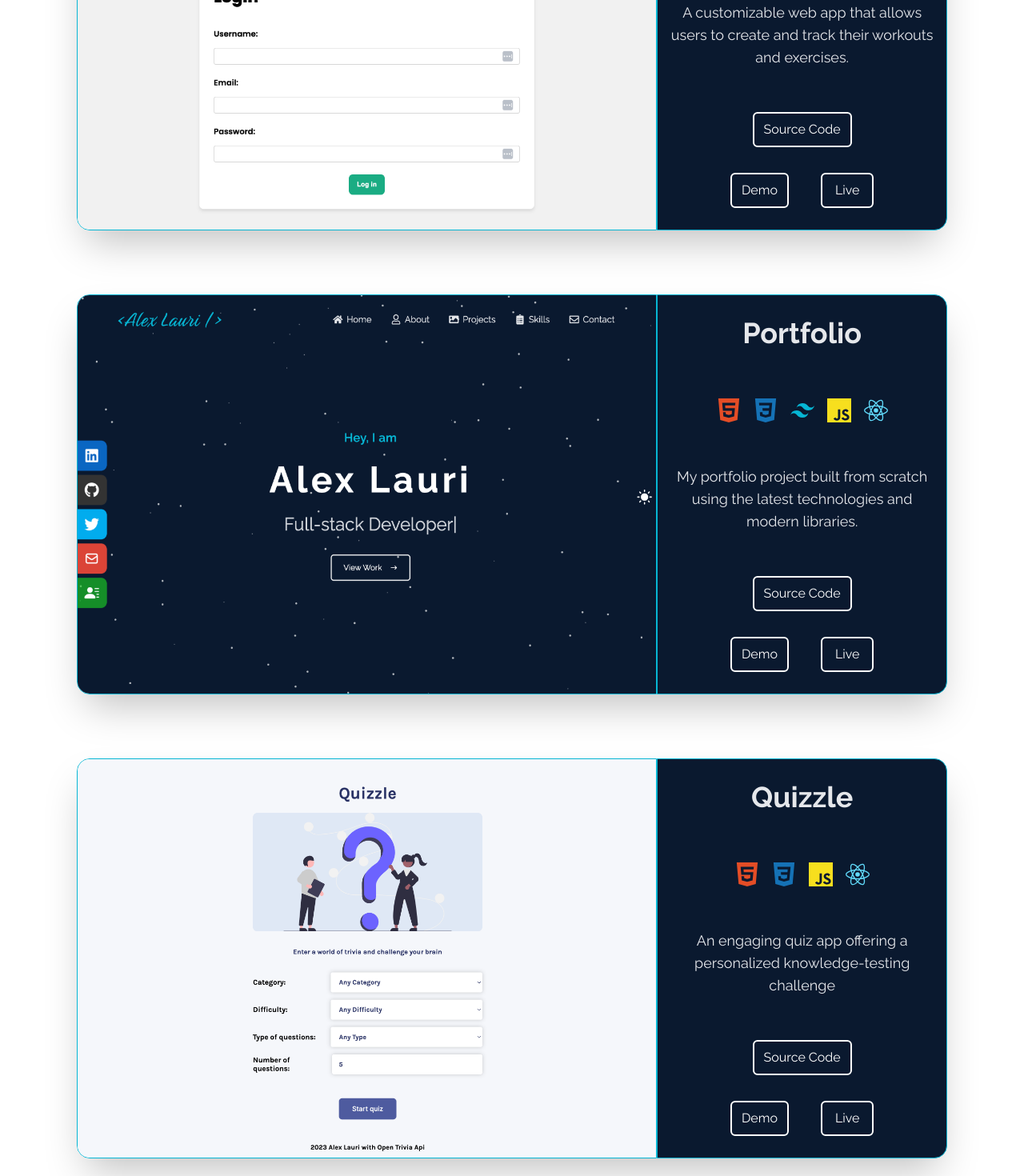
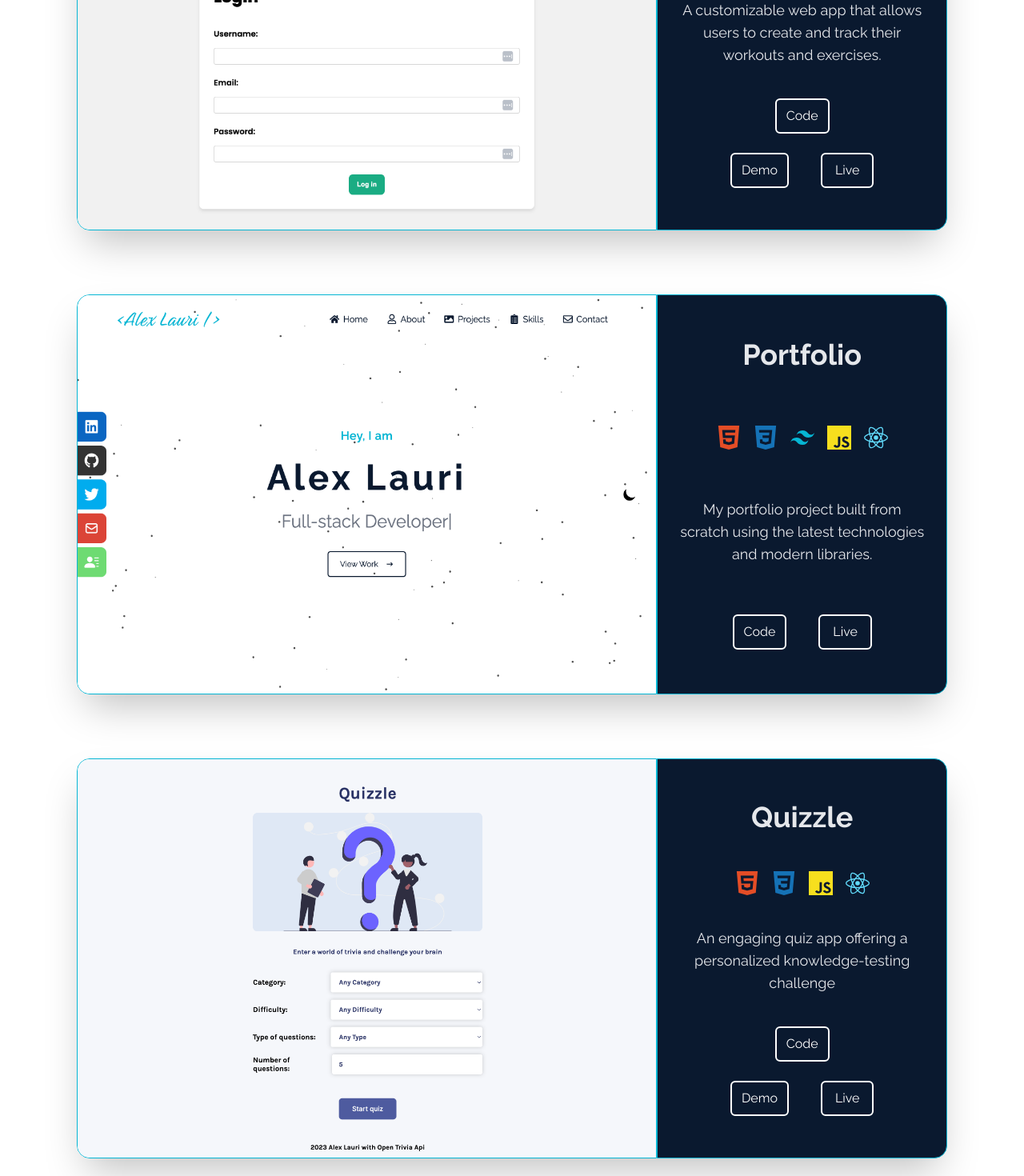
Before and after one commit to Alkxs/Portfolio-projects, a React (Vite) app in the folder portfolio/: page / in a window 1280 px wide. Shown: the part 2160-3630 px from the top of the page at 80% size. Built offline with nearby package versions, Linux system fonts and the light colour scheme; a web font is replaced by a local one.

Commit message:
projects section responsiveness adjusted

```diff
--- a/portfolio/src/components/About.jsx
+++ b/portfolio/src/components/About.jsx
@@ -6,11 +6,11 @@ const About = () => {
     <section name='about'>
       <h2 className='title'>About</h2>
       <div className='container'>
-        <div className='about-card bg-white w-full flex flex-col lg:flex-row justify-center items-center py-16 gap-12 xl:gap-10 lg:p-10 xl:py-16 sm:max-w-md md:max-w-lg lg:max-w-4xl xl:max-w-6xl border rounded-2xl shadow-lg hover:shadow-2xl hover:shadow-black dark:border-cyan-500 dark:bg-dark-main dark:hover:shadow-white  '>
+        <div className='about-card bg-white w-full flex flex-col lg:flex-row justify-center items-center py-16 md:pb-10 gap-12 xl:gap-10 lg:p-10 xl:py-16 sm:max-w-md md:max-w-md lg:max-w-4xl xl:max-w-6xl border rounded-2xl shadow-lg hover:shadow-2xl hover:shadow-black dark:border-cyan-500 dark:bg-dark-main dark:hover:shadow-white  '>
           <div className='flex justify-center items-center lg:w-2/5'>
             <img className='rounded-2xl h-full w-4/5 lg:w-full' src={profile}></img>
           </div>
-          <div className='lg:w-3/5 w-full dark:text-gray-200 flex flex-col justify-start items-center px-12 xl:px-0 xl:pl-10 md:gap-6 xl:gap-8'>
+          <div className='xl:w-3/5 w-full dark:text-gray-200 flex flex-col justify-start items-center px-12 lg:px-0 xl:pl-10 gap-4 sm:gap-6 xl:gap-8'>
             <div className='w-full text-left flex justify-start'>
               <div>👋</div>
               <div className='pl-4 font-normal'>Hi! I am Alex, a Full Stack Web Developer from Italy </div>
--- a/portfolio/src/components/Projects.jsx
+++ b/portfolio/src/components/Projects.jsx
@@ -1,24 +1,30 @@
 import project1 from '../../public/project-images/therafit.png'
-import project2 from '../../public/project-images/portfolio.png'
+import project2Light from '../../public/project-images/portfolio-light.png'
+import project2Dark from '../../public/project-images/portfolio-dark.png'
 import project3 from '../../public/project-images/quizzle.png'
-import { a } from 'react-scroll'
 import { SiHtml5, SiCss3, SiJavascript, SiReact, SiNodedotjs, SiExpress, SiMongodb, SiTailwindcss } from 'react-icons/si'
+import { useContext } from 'react'
+import ThemeContext from '../contexts/ThemeContext'
 
 const Projects = () => {
+  const { theme } = useContext(ThemeContext)
   return (
     <section name='projects'>
       <h2 className='title'>Projects</h2>
       <div className='container'>
-        <div className='w-full max-w-6xl flex flex-col justify-center items-center gap-20'>
+        <div className='w-full sm:max-w-md md:max-w-md lg:max-w-3xl xl:max-w-6xl flex flex-col justify-center items-center gap-20'>
           {/* Project 1 */}
-          <div className='project-card flex justify-center items-center mx-auto h-[500px] transition-shadow duration-300 cursor-pointer bg-white max-w-6xl rounded-2xl shadow-2xl hover:shadow-2xl hover:shadow-black dark:hover:shadow-white'>
-            <div className='flex justify-center items-center h-full w-2/3 rounded-l-2xl'>
-              <img className='rounded-l-2xl h-full w-full object-cover border-r border-grey-100 dark:border dark:border-cyan-500' src={project1}></img>
+          <div className='project-card flex justify-center flex-col lg:flex-row items-center mx-auto lg:h-[500px] transition-shadow duration-300 cursor-pointer bg-white max-w-6xl rounded-2xl shadow-2xl hover:shadow-2xl hover:shadow-black dark:hover:shadow-white'>
+            <div className='flex justify-center items-center w-full lg:h-full lg:w-2/3 rounded-t-2xl lg:rounded-l-2xl lg:rounded-r-none'>
+              <img
+                className='rounded-t-2xl lg:rounded-l-2xl lg:rounded-r-none h-full w-full object-cover lg:border-r border-grey-100 dark:border dark:border-cyan-500'
+                src={project1}
+              ></img>
             </div>
 
-            <div className='w-1/3 dark:text-gray-200 dark:bg-dark-main flex flex-col justify-around items-center h-full px-4 rounded-r-2xl dark:border dark:border-cyan-500'>
+            <div className=' lg:h-full lg:w-1/3 dark:text-gray-200 dark:bg-dark-main flex flex-col justify-around items-center gap-12 lg:gap-8 py-12 px-14 lg:px-6 rounded-b-2xl lg:rounded-l-none lg:rounded-r-2xl dark:border dark:border-cyan-500'>
               <h3 className='text-4xl font-bold mb-2'>TheraFit</h3>
-              <div className='flex justify-center items-center gap-4'>
+              <div className='flex justify-center items-center flex-wrap gap-4'>
                 <SiHtml5 size={30} className='hover:scale-125 duration-300 text-[#E44D26]' />
                 <SiCss3 size={30} className='hover:scale-125 duration-300 text-[#1572B6]' />
                 <SiJavascript size={30} className='hover:scale-125 duration-300 text-[#F7DF1E]' />
@@ -29,16 +35,21 @@ const Projects = () => {
               </div>
               <p className='text-lg'>A customizable web app that allows users to create and track their workouts and exercises.</p>
 
-              <div className='buttons-container space-y-8'>
-                <div className='flex w-full items-center justify-center'>
+              <div className='buttons-container flex justify-center items-center lg:block lg:space-y-6 '>
+                <div className='hidden w-full items-center justify-center lg:flex'>
                   <a href='https://github.com/Alkxs/TheraFit' target='_blank'>
                     <button className='text-[#0a192f] dark:text-white  border-[#0a192f] dark:border-white border-2 px-3 py-2 hover:text-cyan-500 hover:border-cyan-500 dark:hover:border-cyan-500 dark:hover:text-white dark:hover:bg-cyan-500 rounded-md hover:scale-105 duration-300'>
-                      Source Code
+                      Code
                     </button>
                   </a>
                 </div>
 
-                <div className='flex justify-center items-center w-full gap-10 px-20'>
+                <div className='flex justify-center items-center w-full gap-10 lg:px-20'>
+                  <a href='https://github.com/Alkxs/TheraFit' target='_blank' className='lg:hidden'>
+                    <button className='text-[#0a192f] dark:text-white  border-[#0a192f] dark:border-white border-2 px-3 py-2 hover:text-cyan-500 hover:border-cyan-500 dark:hover:border-cyan-500 dark:hover:text-white dark:hover:bg-cyan-500 rounded-md hover:scale-105 duration-300'>
+                      Code
+                    </button>
+                  </a>
                   <a href='https://demo.com/' target='_blank' className='flex-grow flex-1'>
                     <button className='text-[#0a192f] dark:text-white  border-[#0a192f] dark:border-white border-2 px-3 py-2  hover:text-cyan-500 hover:border-cyan-500 dark:hover:border-cyan-500 dark:hover:text-white dark:hover:bg-cyan-500 rounded-md hover:scale-105 duration-300'>
                       Demo
@@ -55,14 +66,17 @@ const Projects = () => {
           </div>
 
           {/* Project 2 */}
-          <div className='project-card flex justify-center items-center mx-auto h-[500px] transition-shadow duration-300 rounded-2xl cursor-pointer bg-white max-w-6xl shadow-2xl hover:shadow-2xl hover:shadow-black dark:hover:shadow-white'>
-            <div className=' w-2/3 flex justify-center items-center h-full rounded-l-2xl'>
-              <img className='h-full w-full object-fill rounded-l-2xl dark:border dark:border-cyan-500' src={project2}></img>
+          <div className='project-card flex justify-center   flex-col lg:flex-row items-center mx-auto lg:h-[500px] transition-shadow duration-300 rounded-2xl cursor-pointer bg-white max-w-6xl shadow-2xl hover:shadow-2xl hover:shadow-black dark:hover:shadow-white'>
+            <div className='flex justify-center items-center w-full lg:h-full lg:w-2/3 rounded-t-2xl lg:rounded-l-2xl lg:rounded-r-none'>
+              <img
+                className='rounded-t-2xl lg:rounded-l-2xl lg:rounded-r-none h-full w-full object-cover lg:object-fill lg:border-r border-grey-100 dark:border dark:border-cyan-500'
+                src={theme === 'dark' ? project2Light : project2Dark}
+              ></img>
             </div>
 
-            <div className='w-1/3 dark:text-gray-200 dark:bg-dark-main flex flex-col justify-around items-center h-full px-4 dark:border dark:border-cyan-500 rounded-r-2xl'>
+            <div className='lg:h-full lg:w-1/3 dark:text-gray-200 dark:bg-dark-main flex flex-col justify-around items-center gap-12 lg:gap-12 py-12 px-14 lg:px-6 rounded-b-2xl lg:rounded-l-none lg:rounded-r-2xl  dark:border dark:border-cyan-500'>
               <h3 className='text-4xl font-bold mb-2'> Portfolio</h3>
-              <div className='flex justify-center items-center gap-4'>
+              <div className='flex justify-center items-center gap-8 lg:gap-4'>
                 <SiHtml5 size={30} className='hover:scale-125 duration-300 text-[#E44D26]' />
                 <SiCss3 size={30} className='hover:scale-125 duration-300 text-[#1572B6]' />
                 <SiTailwindcss size={30} className='hover:scale-125 duration-300 text-[#06B6D4]' />
@@ -71,16 +85,56 @@ const Projects = () => {
               </div>
               <p className='text-lg'>My portfolio project built from scratch using the latest technologies and modern libraries.</p>
 
-              <div className='buttons-container space-y-8'>
-                <div className='flex w-full items-center justify-center'>
-                  <a href='https://github.com/Alkxs/Portfolio-projects/tree/main/portfolio' target='_blank'>
+              <div className='buttons-container flex justify-center items-center w-full gap-10 px-20'>
+                <a href='https://github.com/Alkxs/Portfolio-projects/tree/main/portfolio' target='_blank' className='flex-grow flex-1'>
+                  <button className='text-[#0a192f] dark:text-white  border-[#0a192f] dark:border-white border-2 px-3 py-2 hover:text-cyan-500 hover:border-cyan-500 dark:hover:border-cyan-500 dark:hover:text-white dark:hover:bg-cyan-500 rounded-md hover:scale-105 duration-300'>
+                    Code
+                  </button>
+                </a>
+
+                <a href='https://demo.com/' target='_blank' className='flex-grow flex-1'>
+                  <button className='text-[#0a192f] dark:text-white  border-[#0a192f] dark:border-white border-2 px-4 py-2 hover:text-cyan-500 hover:border-cyan-500 dark:hover:border-cyan-500 dark:hover:text-white dark:hover:bg-cyan-500 rounded-md hover:scale-105 duration-300'>
+                    Live
+                  </button>
+                </a>
+              </div>
+            </div>
+          </div>
+
+          {/* Project 3 */}
+          <div className='project-card flex justify-center flex-col lg:flex-row items-center mx-auto lg:h-[500px] transition-shadow duration-300 cursor-pointer bg-white max-w-6xl rounded-2xl shadow-2xl hover:shadow-2xl hover:shadow-black dark:hover:shadow-white'>
+            <div className='flex justify-center items-center w-full lg:h-full lg:w-2/3 rounded-t-2xl lg:rounded-l-2xl lg:rounded-r-none'>
+              <img
+                className='rounded-t-2xl lg:rounded-l-2xl lg:rounded-r-none h-full w-full object-cover lg:border-r border-grey-100 dark:border dark:border-cyan-500'
+                src={project3}
+              ></img>
+            </div>
+
+            <div className='lg:h-full lg:w-1/3 dark:text-gray-200 dark:bg-dark-main flex flex-col justify-around items-center gap-12 lg:gap-8 py-12 px-14 lg:px-6 rounded-b-2xl lg:rounded-l-none lg:rounded-r-2xl dark:border dark:border-cyan-500'>
+              <h3 className='text-4xl font-bold mb-2'>Quizzle</h3>
+              <div className='flex justify-center items-center gap-4'>
+                <SiHtml5 size={30} className='hover:scale-125 duration-300 text-[#E44D26]' />
+                <SiCss3 size={30} className='hover:scale-125 duration-300 text-[#1572B6]' />
+                <SiJavascript size={30} className='hover:scale-125 duration-300 text-[#F7DF1E]' />
+                <SiReact size={30} className='hover:scale-125 duration-300 text-[#61DAFB]' />
+              </div>
+              <p className='text-lg'>An engaging quiz app offering a personalized knowledge-testing challenge</p>
+
+              <div className='buttons-container flex justify-center items-center lg:block lg:space-y-6 '>
+                <div className='hidden w-full items-center justify-center lg:flex'>
+                  <a href='https://github.com/Alkxs/TheraFit' target='_blank'>
                     <button className='text-[#0a192f] dark:text-white  border-[#0a192f] dark:border-white border-2 px-3 py-2 hover:text-cyan-500 hover:border-cyan-500 dark:hover:border-cyan-500 dark:hover:text-white dark:hover:bg-cyan-500 rounded-md hover:scale-105 duration-300'>
-                      Source Code
+                      Code
                     </button>
                   </a>
                 </div>
 
-                <div className='flex justify-center items-center w-full gap-10 px-20'>
+                <div className='flex justify-center items-center w-full gap-10 lg:px-20'>
+                  <a href='https://github.com/Alkxs/TheraFit' target='_blank' className='lg:hidden'>
+                    <button className='text-[#0a192f] dark:text-white  border-[#0a192f] dark:border-white border-2 px-3 py-2 hover:text-cyan-500 hover:border-cyan-500 dark:hover:border-cyan-500 dark:hover:text-white dark:hover:bg-cyan-500 rounded-md hover:scale-105 duration-300'>
+                      Code
+                    </button>
+                  </a>
                   <a href='https://demo.com/' target='_blank' className='flex-grow flex-1'>
                     <button className='text-[#0a192f] dark:text-white  border-[#0a192f] dark:border-white border-2 px-3 py-2  hover:text-cyan-500 hover:border-cyan-500 dark:hover:border-cyan-500 dark:hover:text-white dark:hover:bg-cyan-500 rounded-md hover:scale-105 duration-300'>
                       Demo
@@ -96,46 +150,6 @@ const Projects = () => {
             </div>
           </div>
 
-          {/* Project 3 */}
-          <div className='project-card flex justify-center items-center mx-auto h-[500px] transition-shadow duration-300 cursor-pointer bg-white max-w-6xl rounded-2xl shadow-2xl hover:shadow-2xl hover:shadow-black dark:hover:shadow-white'>
-            <div className='flex justify-center items-center h-full w-2/3 rounded-l-2xl'>
-              <img className='rounded-l-2xl h-full w-full object-cover border-r border-grey-100 dark:border dark:border-cyan-500' src={project3}></img>
-            </div>
-
-            <div className='w-1/3 dark:text-gray-200 dark:bg-dark-main flex flex-col justify-around items-center h-full px-4 rounded-r-2xl dark:border dark:border-cyan-500'>
-              <h3 className='text-4xl font-bold mb-2'>Quizzle</h3>
-              <div className='flex justify-center items-center gap-4'>
-                <SiHtml5 size={30} className='hover:scale-125 duration-300 text-[#E44D26]' />
-                <SiCss3 size={30} className='hover:scale-125 duration-300 text-[#1572B6]' />
-                <SiJavascript size={30} className='hover:scale-125 duration-300 text-[#F7DF1E]' />
-                <SiReact size={30} className='hover:scale-125 duration-300 text-[#61DAFB]' />
-              </div>
-              <p className='text-lg'>An engaging quiz app offering a personalized knowledge-testing challenge</p>
-
-              <div className='buttons-container space-y-8'>
-                <div className='flex w-full items-center justify-center'>
-                  <a href='https://github.com/Alkxs/TheraFit' target='_blank'>
-                    <button className='text-[#0a192f] dark:text-white  border-[#0a192f] dark:border-white border-2 px-3 py-2 hover:text-cyan-500 hover:border-cyan-500 dark:hover:border-cyan-500 dark:hover:text-white dark:hover:bg-cyan-500 rounded-md hover:scale-105 duration-300'>
-                      Source Code
-                    </button>
-                  </a>
-                </div>
-
-                <div className='flex justify-center items-center w-full gap-10 px-20'>
-                  <a href='https://demo.com/' target='_blank' className='flex-grow flex-1'>
-                    <button className='text-[#0a192f] dark:text-white  border-[#0a192f] dark:border-white border-2 px-3 py-2  hover:text-cyan-500 hover:border-cyan-500 dark:hover:border-cyan-500 dark:hover:text-white dark:hover:bg-cyan-500 rounded-md hover:scale-105 duration-300'>
-                      Demo
-                    </button>
-                  </a>
-                  <a href='https://demo.com/' target='_blank' className='flex-grow flex-1'>
-                    <button className='text-[#0a192f] dark:text-white  border-[#0a192f] dark:border-white border-2 px-4 py-2 hover:text-cyan-500 hover:border-cyan-500 dark:hover:border-cyan-500 dark:hover:text-white dark:hover:bg-cyan-500 rounded-md hover:scale-105 duration-300'>
-                      Live
-                    </button>
-                  </a>
-                </div>
-              </div>
-            </div>
-          </div>
         </div>
       </div>
     </section>
```
Also changed, not shown: portfolio/public/project-images/portfolio-dark.png (renamed from portfolio/public/project-images/portfolio.png), portfolio/public/project-images/portfolio-light.png (added).
